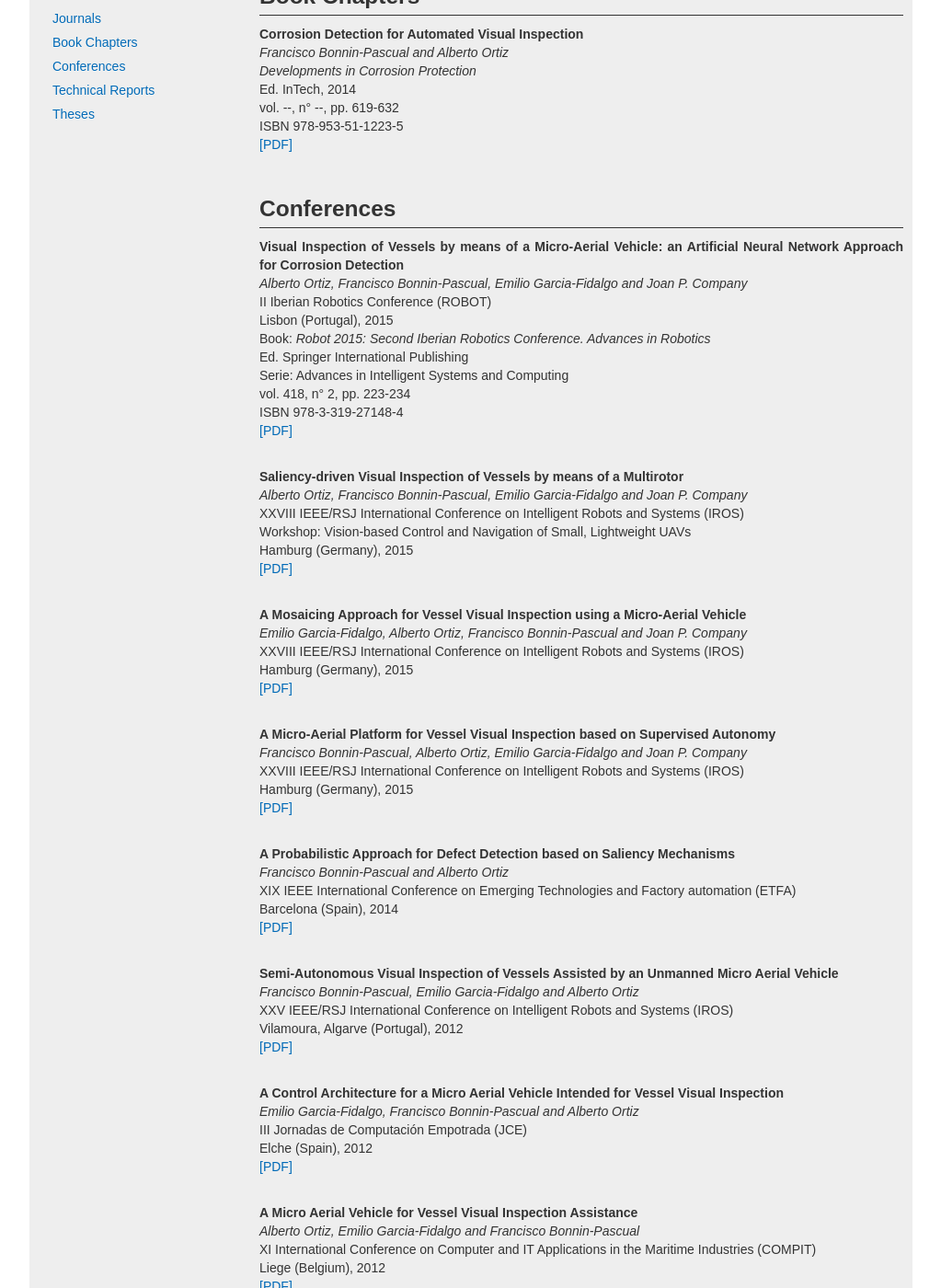
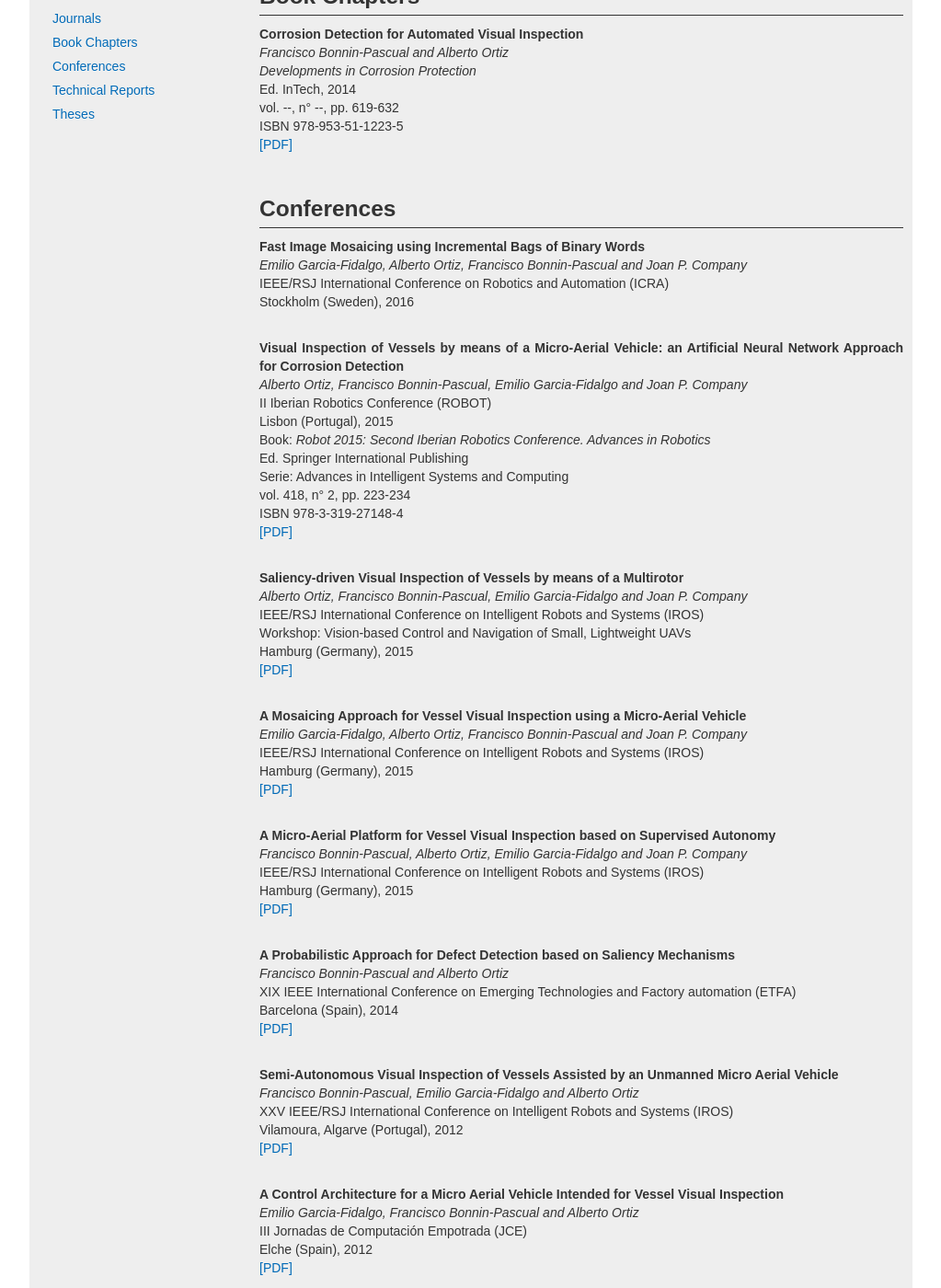
Before and after one commit to xiscobonnin/xiscobonnin.github.io, a Jekyll site: the page built from publications/pubs_type.html, in a window 1280 px wide and 1400 px high, scrolled down 567 px. Shown: the whole window at 92% size, without its empty margins (128-1151 px from the left). Built offline with Jekyll 4.4.1, drawn with Linux system fonts in a browser that asks for light colours.

Commit message:
Adding ICRA 2016 publication

```diff
--- a/publications/pubs_type.html
+++ b/publications/pubs_type.html
@@ -41,6 +41,14 @@ ISBN 978-953-51-1223-5<br>
 <h3 class="title-und">Conferences</h3>
 
 <p class="text-justify">
+<strong>Fast Image Mosaicing using Incremental Bags of Binary Words</strong><br>
+<em>Emilio Garcia-Fidalgo, Alberto Ortiz, Francisco Bonnin-Pascual and Joan P. Company</em><br>
+IEEE/RSJ International Conference on Robotics and Automation (ICRA)<br>
+Stockholm (Sweden), 2016<br>
+<!--a href="/static/papers/conf_ICRA_Garcia2016.pdf">[PDF]</a-->
+</p><br>
+
+<p class="text-justify">
 <strong>Visual Inspection of Vessels by means of a Micro-Aerial Vehicle: an Artificial Neural Network Approach for Corrosion Detection</strong><br>
 <em>Alberto Ortiz, Francisco Bonnin-Pascual, Emilio Garcia-Fidalgo and Joan P. Company</em><br>
 II Iberian Robotics Conference (ROBOT)<br>
@@ -56,7 +64,7 @@ ISBN 978-3-319-27148-4<br>
 <p class="text-justify">
 <strong>Saliency-driven Visual Inspection of Vessels by means of a Multirotor</strong><br>
 <em>Alberto Ortiz, Francisco Bonnin-Pascual, Emilio Garcia-Fidalgo and Joan P. Company</em><br>
-XXVIII IEEE/RSJ International Conference on Intelligent Robots and Systems (IROS)<br>
+IEEE/RSJ International Conference on Intelligent Robots and Systems (IROS)<br>
 Workshop: Vision-based Control and Navigation of Small, Lightweight UAVs<br>
 Hamburg (Germany), 2015<br>
 <a href="/static/papers/conf_ws_IROS_Ortiz2015.pdf">[PDF]</a>
@@ -65,7 +73,7 @@ Hamburg (Germany), 2015<br>
 <p class="text-justify">
 <strong>A Mosaicing Approach for Vessel Visual Inspection using a Micro-Aerial Vehicle</strong><br>
 <em>Emilio Garcia-Fidalgo, Alberto Ortiz, Francisco Bonnin-Pascual and Joan P. Company</em><br>
-XXVIII IEEE/RSJ International Conference on Intelligent Robots and Systems (IROS)<br>
+IEEE/RSJ International Conference on Intelligent Robots and Systems (IROS)<br>
 Hamburg (Germany), 2015<br>
 <a href="/static/papers/conf_IROS_Garcia2015.pdf">[PDF]</a>
 </p><br>
@@ -73,7 +81,7 @@ Hamburg (Germany), 2015<br>
 <p class="text-justify">
 <strong>A Micro-Aerial Platform for Vessel Visual Inspection based on Supervised Autonomy</strong><br>
 <em>Francisco Bonnin-Pascual, Alberto Ortiz, Emilio Garcia-Fidalgo and Joan P. Company</em><br>
-XXVIII IEEE/RSJ International Conference on Intelligent Robots and Systems (IROS)<br>
+IEEE/RSJ International Conference on Intelligent Robots and Systems (IROS)<br>
 Hamburg (Germany), 2015<br>
 <a href="/static/papers/conf_IROS_Bonnin2015.pdf">[PDF]</a>
 </p><br>
```
Also changed, not shown: publications/index.html (+12 -3 lines).
